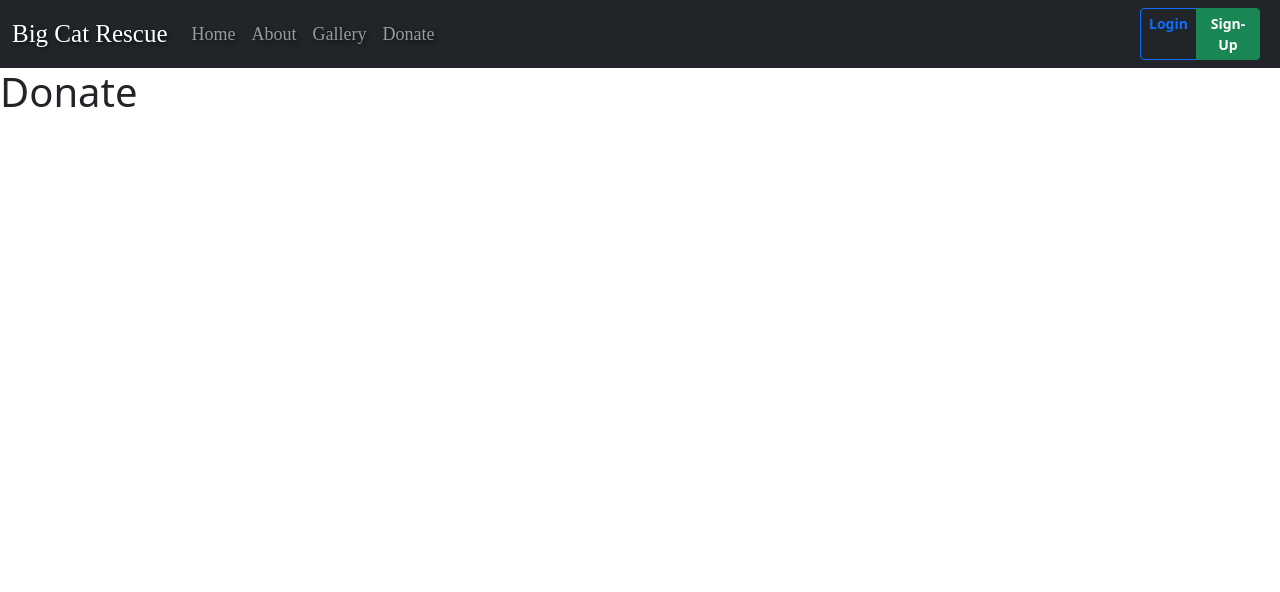
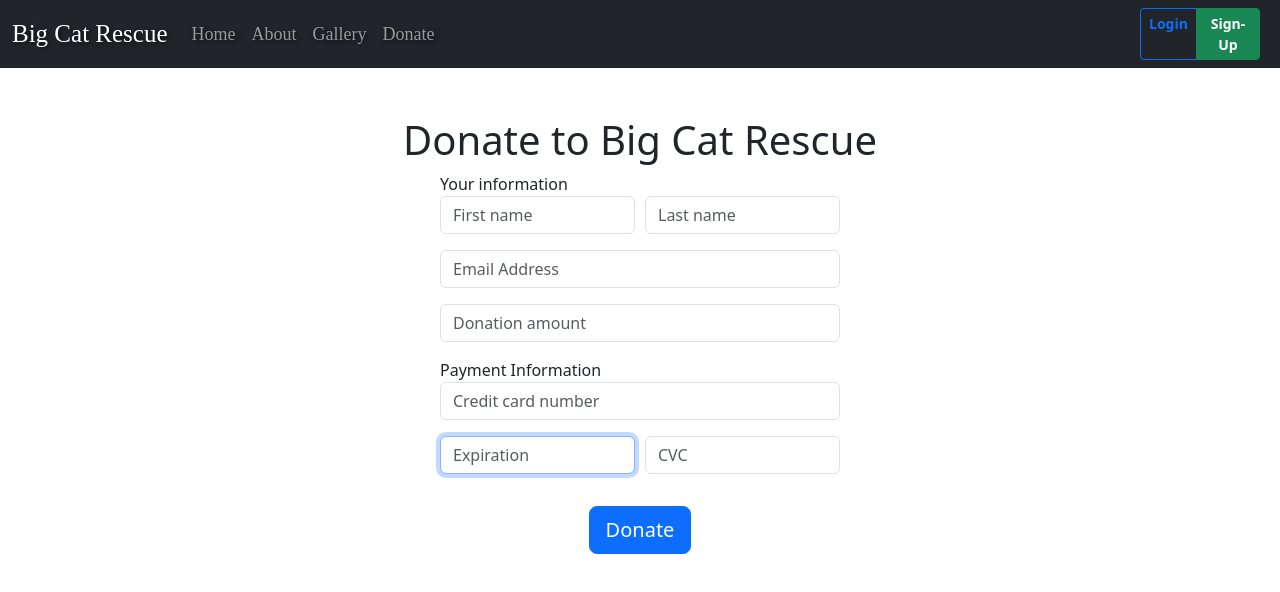
Before and after one commit to chlawrence31/cen3031-project, a React (Create React App) app in the folder frontend/: page /donate in a window 1280 px wide. Shown: the top 592 px of the page. Built offline with nearby package versions, Linux system fonts and the light colour scheme; the HTML template or start-up script is replaced by a standard one.

Commit message:
Created donation form
Created the donation form on the donation page

```diff
--- a/frontend/src/Pages/Donate.js
+++ b/frontend/src/Pages/Donate.js
@@ -2,8 +2,33 @@ import React from 'react';
 
 function Donate() {
   return (
-    <div>
-        <h1>Donate</h1>
+    <div className = "mt-5">
+        <h1 className="text-center">Donate to Big Cat Rescue</h1>
+        <div style={{ maxWidth: "400px", margin: "0 auto" }}>
+        <label for="inputFirstName" class="sr-only">Your information</label>
+        <div style={{ display: "flex"}}>
+          <input type="name" id="firstName" className="form-control mb-3"
+          placeholder="First name" required autoFocus style={{ marginRight: "10px" }}/>
+          <input type="name" id="lastNameName" className="form-control mb-3"
+          placeholder="Last name" required/>
+        </div>
+        <input type="email" id="emailAddress" class="form-control mb-3"
+        placeholder = "Email Address"></input>
+        <input type="number" id="donationAmount" class="form-control mb-3" min="0" required
+        placeholder = "Donation amount"></input>
+        <label for="inputCreditCardNumber" class="sr-only">Payment Information</label>
+        <input type="text" id="creditCardNumber" class="form-control mb-3"
+        placeholder = "Credit card number" required></input>
+        <div className style={{ display: "flex"}}>
+          <input type="text" id="expirationDate" class="form-control mb-3"
+          placeholder = "Expiration" required autoFocus style={{ marginRight: "10px" }}/>
+          <input type="text" id="CVC" class="form-control mb-3"
+          placeholder = "CVC" required></input>
+        </div>
+        <div className ="text-center mt-3">
+        <button className ="btn btn-lg btn-primary btn-block" type="submit">Donate</button>
+      </div>
+        </div>
     </div>
   );
 }
```
